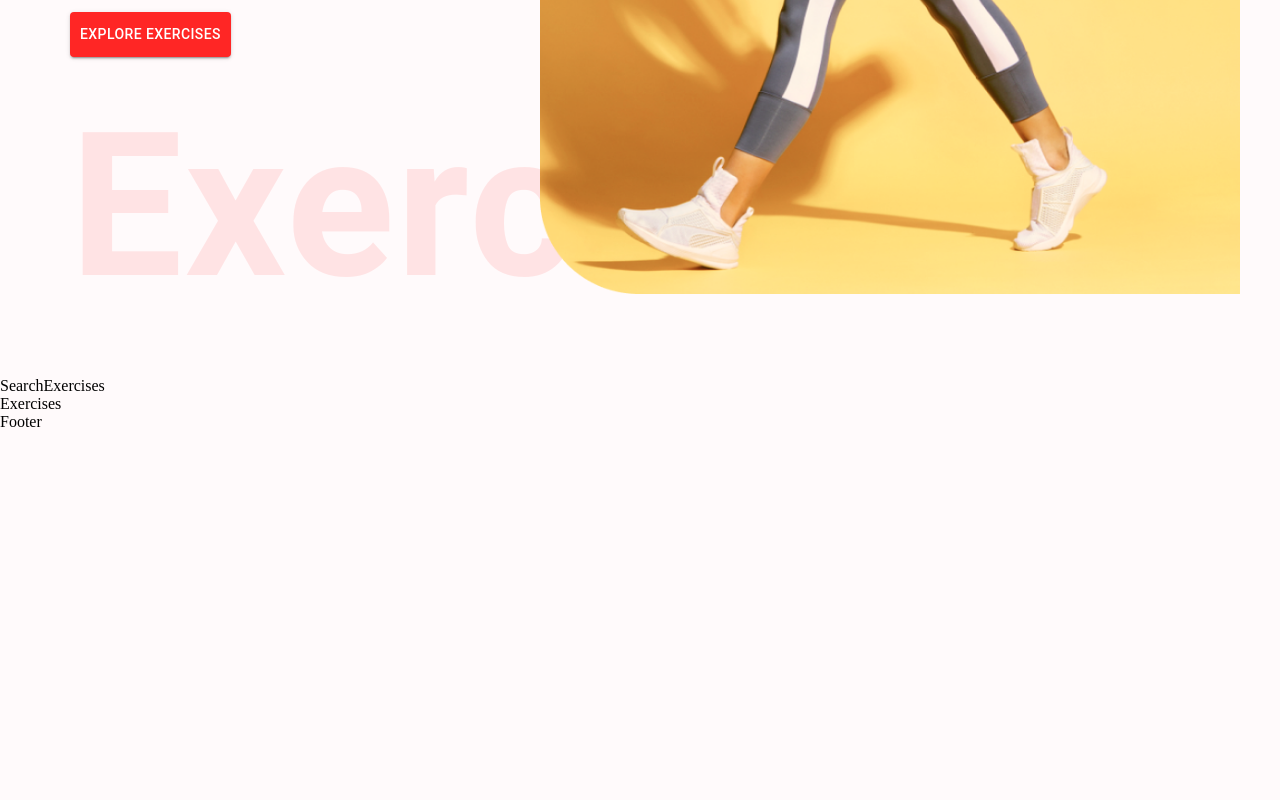
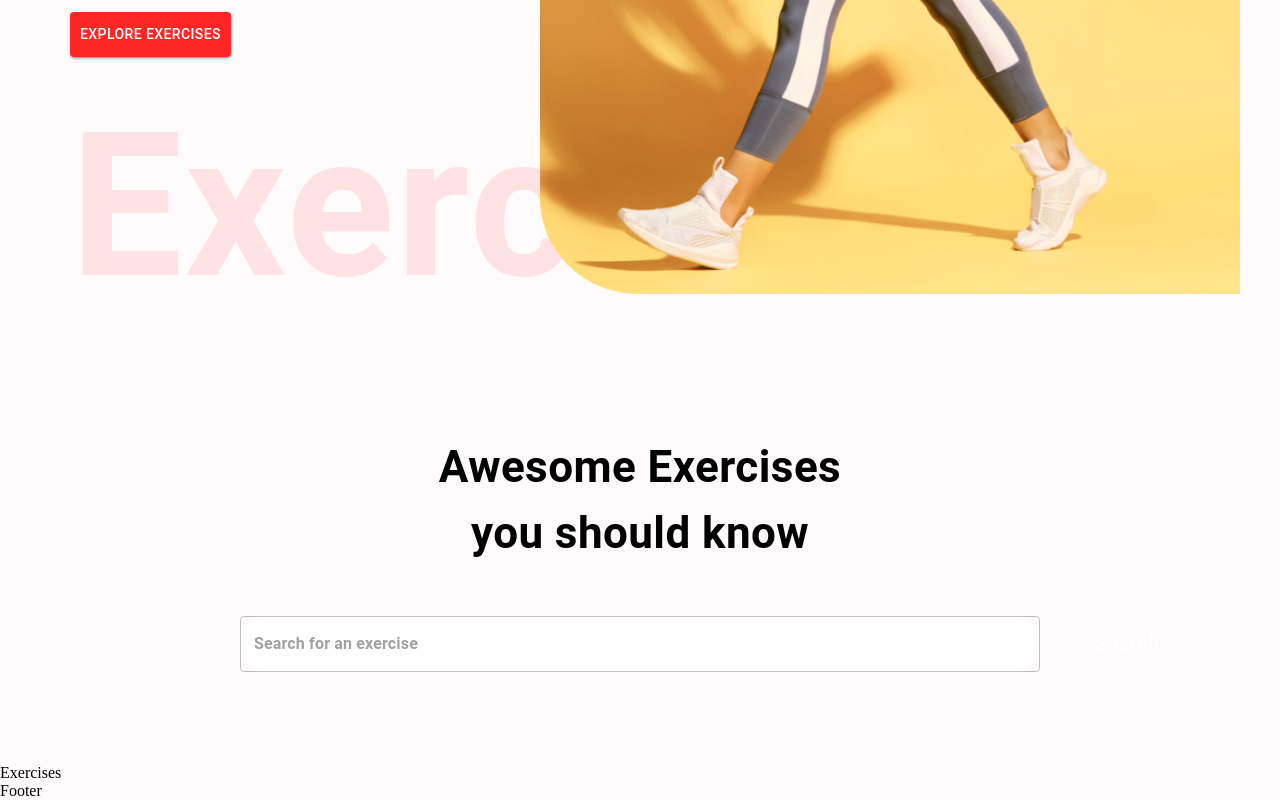
Before and after one commit to kilik42/fitnessapp, a React (Create React App) app: page / in a window 1280 px wide. Shown: the part 572-1372 px from the top of the page. Before the commit the page ends 1003 px from the top, so only its background shows below. Built offline with nearby package versions, Linux system fonts and the light colour scheme.

Commit message:
working on search exercises component

```diff
--- a/src/components/SearchExercises.js
+++ b/src/components/SearchExercises.js
@@ -1,8 +1,48 @@
-import React from 'react'
-
+import React, {useEffect, useState} from 'react'
+import {Box, Button, Stack, TextField, Typography} from '@mui/material';
 const SearchExercises = () => {
   return (
-    <div>SearchExercises</div>
+    <Stack alignItems="center" mt="37px"
+    justifyContent="center" p="20px">
+        <Typography fontWeight={700}
+        sx={{fontSize: {lg: '44px', xs: '30px'} }}
+        mb="50px" textAlign="center"
+         >
+            Awesome Exercises <br /> you should know
+        </Typography>
+        <Box position="relative" mb="72px">
+            <TextField
+            sx={{
+                input: {fontWeight:'700',
+                border: 'none',
+                borderRadius: '4px'},
+                width: {lg: '800px', xs: '350px'},
+                backgroundColor: '#fff',
+                borderRadius: '40px'
+            }}
+
+            height="76px"
+            value=""
+            onChange={(e) => {}}
+            placeholder="Search for an exercise"
+            type="text"
+            />
+            <Button className="search-btn"
+            sx={{
+                bgColor: '#FF2625',
+                color: '#fff',
+                textTransform: 'none',
+                width: {lg: '175px', xs: '80px'},
+                fontSize: {lg: '20px', xs: '14px'},
+                height: '56px',
+                position: 'absolute'
+            }}
+            >
+                Search
+
+            </Button>
+        </Box>
+    </Stack>
   )
 }
 
```
